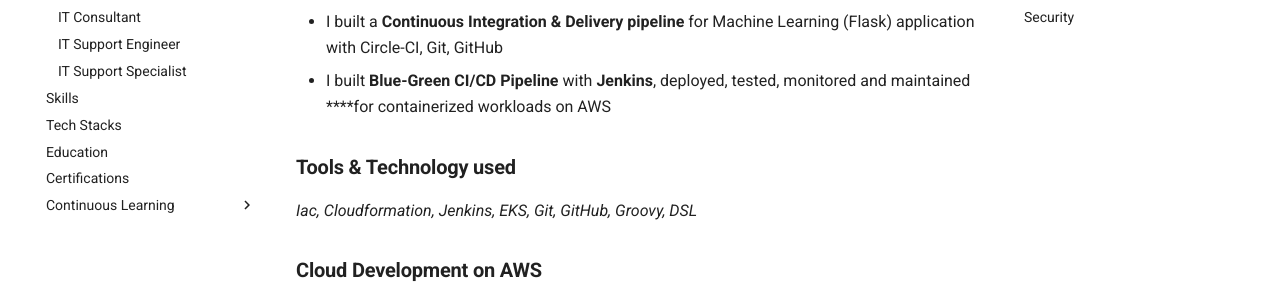
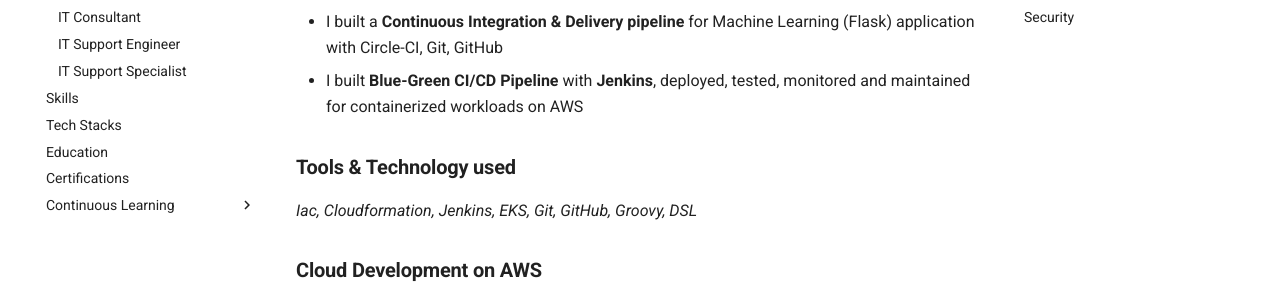
Before and after one commit to eedygreen/isah-idris-DevOps-Engineer-resume, an MkDocs documentation site: the page built from docs/experience/Independent_Consultant_@Udacity.md, in a window 1280 px wide and 900 px high. Shown: the part 274-563 px from the top of the window. Built offline with MkDocs 1.6.1 and Material for MkDocs 9.7.7, drawn with Linux system fonts in a browser that asks for light colours.

Commit message:
fixed typo

```diff
--- a/docs/experience/Independent_Consultant_@Udacity.md
+++ b/docs/experience/Independent_Consultant_@Udacity.md
@@ -5,7 +5,7 @@
 ### **CICD**
 
 - I built a **Continuous Integration & Delivery pipeline** for Machine Learning (Flask) application with Circle-CI, Git, GitHub
-- I built **Blue-Green CI/CD Pipeline** with **Jenkins**, deployed, tested, monitored and maintained  ****for containerized workloads on AWS
+- I built **Blue-Green CI/CD Pipeline** with **Jenkins**, deployed, tested, monitored and maintained for containerized workloads on AWS
 
 ### **Tools & Technology used**
 
```
